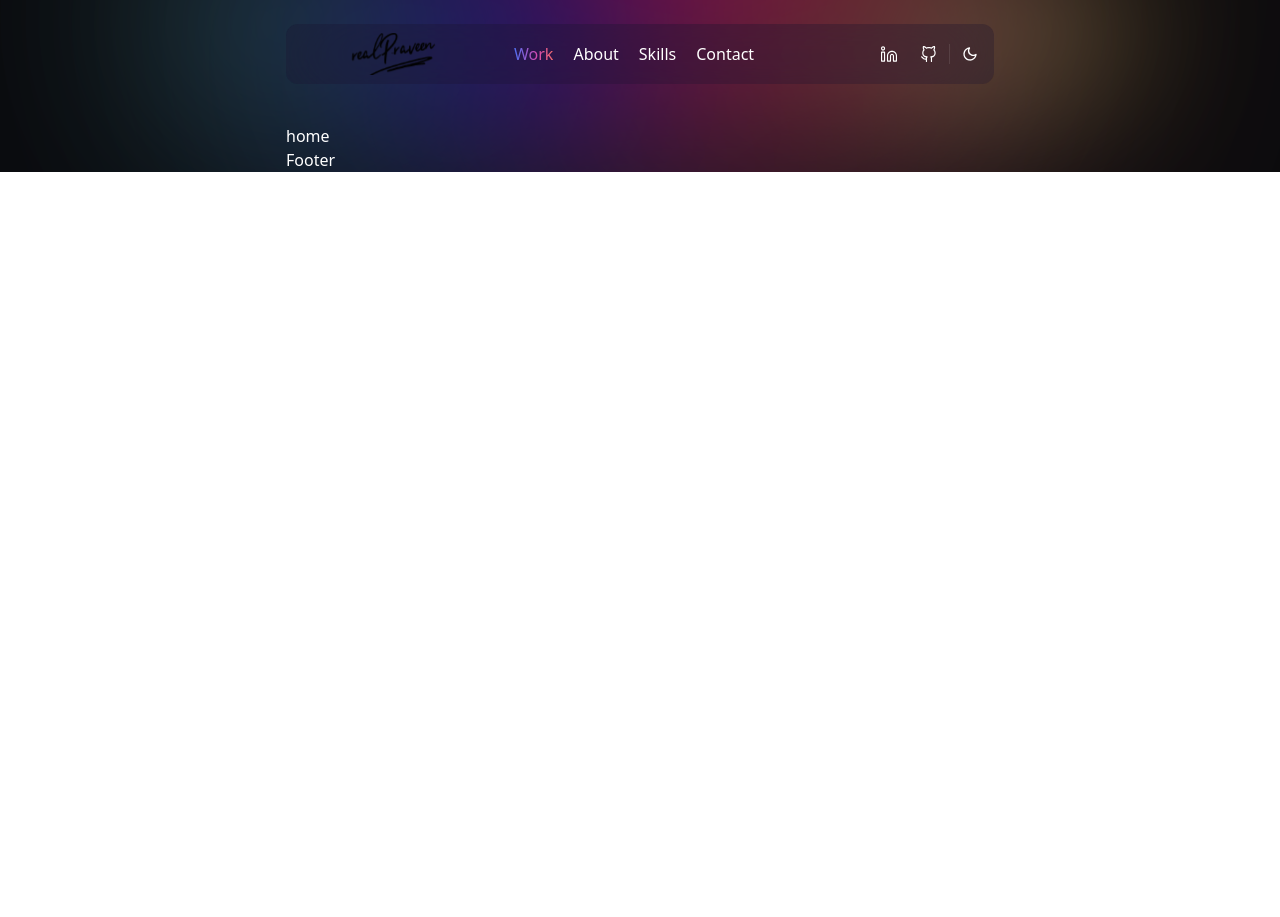
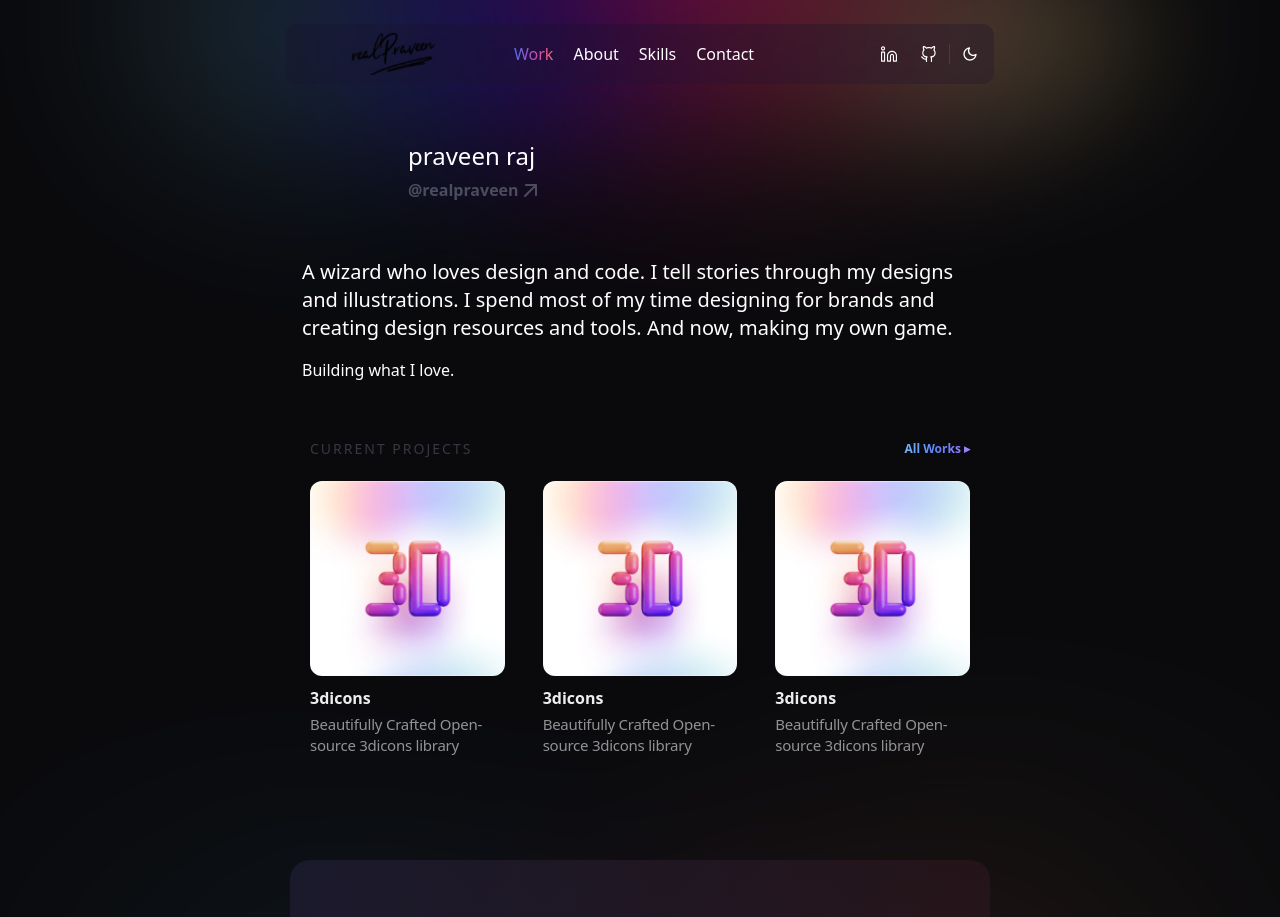
Before and after one commit to praveen-raj-r/praveen-raj-web-app, a React (Vite) app: page / in a window 1280 px wide. Shown: the top 917 px of the page. Before the commit the page ends 800 px from the top, so only its background shows below. Built offline with nearby package versions, Linux system fonts and the light colour scheme.

Commit message:
Update LandingPage.jsx

```diff
--- a/src/pages/LandingPage.jsx
+++ b/src/pages/LandingPage.jsx
@@ -1,5 +1,15 @@
+import CurrentProjects from "../components/ui/CurrentProjects";
+import Greeting from "../components/ui/Greeting";
+import Profile from "../components/ui/Profile";
+
 function LandingPage() {
-  return <div>home</div>;
+  return (
+    <>
+      <Profile />
+      <CurrentProjects />
+      <Greeting />
+    </>
+  );
 }
 
 export default LandingPage;
```
